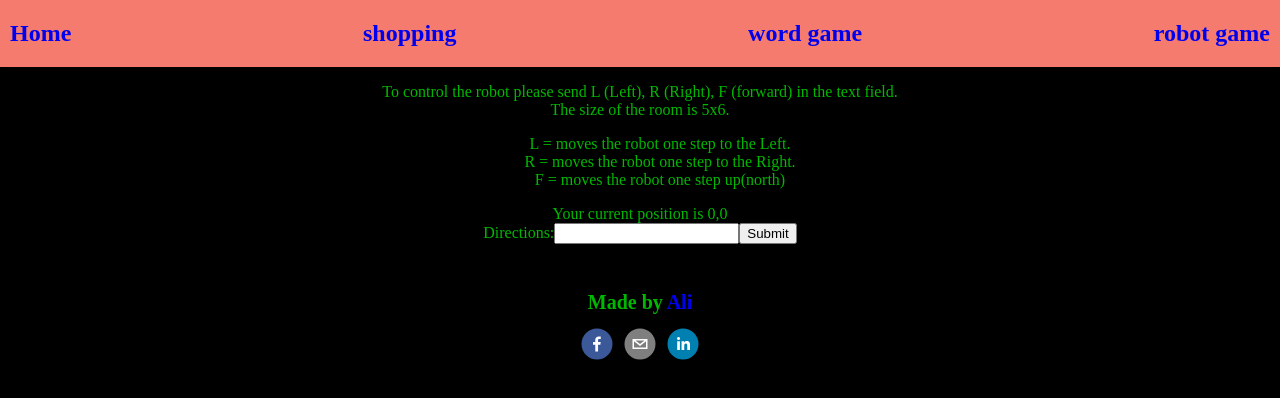
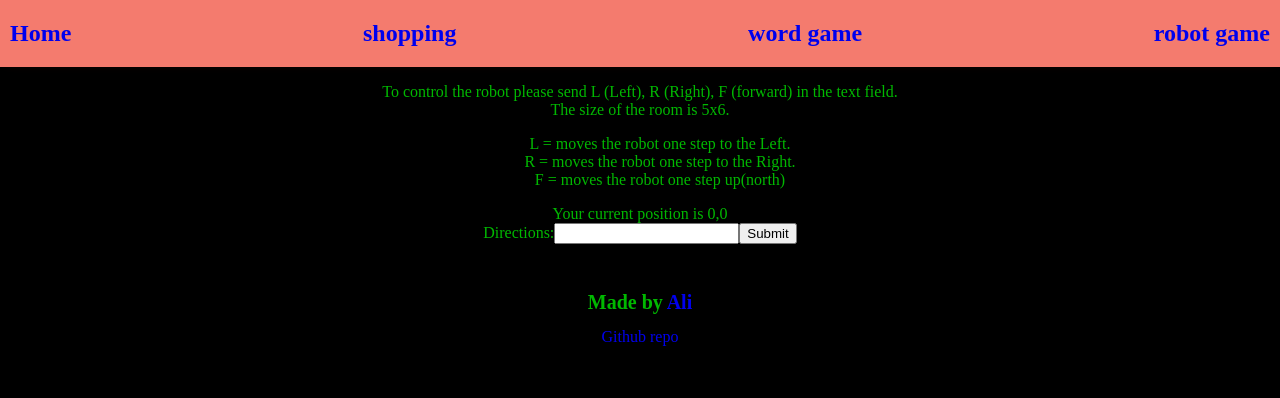
Before and after one commit to faradji/react-shopping-cart, a React (Create React App) app: page /robot in a window 1280 px wide. Shown: the top 398 px of the page. Built offline with nearby package versions, Linux system fonts and the light colour scheme.

Commit message:
replaced share with link to repo

```diff
--- a/package.json
+++ b/package.json
@@ -6,8 +6,10 @@
     "@testing-library/jest-dom": "^5.11.5",
     "@testing-library/react": "^11.1.0",
     "@testing-library/user-event": "^12.1.10",
+    "bootstrap": "^4.5.3",
     "prop-types": "^15.7.2",
     "react": "^17.0.1",
+    "react-bootstrap": "^1.4.0",
     "react-dom": "^17.0.1",
     "react-router-dom": "^5.2.0",
     "react-scripts": "4.0.0",
--- a/src/components/Footer.js
+++ b/src/components/Footer.js
@@ -1,17 +1,7 @@
 import React from "react";
-import {
-  EmailShareButton,
-  EmailIcon,
-  FacebookShareButton,
-  FacebookIcon,
-  LinkedinShareButton,
-  LinkedinIcon,
-} from "react-share";
+import Button from "react-bootstrap/Button";
 
 function Footer() {
-  const shareUrl = "https://github.com/faradji/react-shopping-cart";
-  const title = "React Showcase";
-
   return (
     <div>
       <h1>
@@ -20,17 +10,12 @@ function Footer() {
           Ali
         </a>
       </h1>
-      <div className="shareContainer">
-        <FacebookShareButton url={shareUrl} quote={title}>
-          <FacebookIcon size={32} round />
-        </FacebookShareButton>
-        <EmailShareButton url={shareUrl} quote={title}>
-          <EmailIcon size={32} round />
-        </EmailShareButton>
-        <LinkedinShareButton url={shareUrl} quote={title}>
-          <LinkedinIcon size={32} round />
-        </LinkedinShareButton>
-      </div>
+      <Button
+        href="https://github.com/faradji/react-shopping-cart"
+        target="_blank"
+      >
+        Github repo
+      </Button>
     </div>
   );
 }
```
